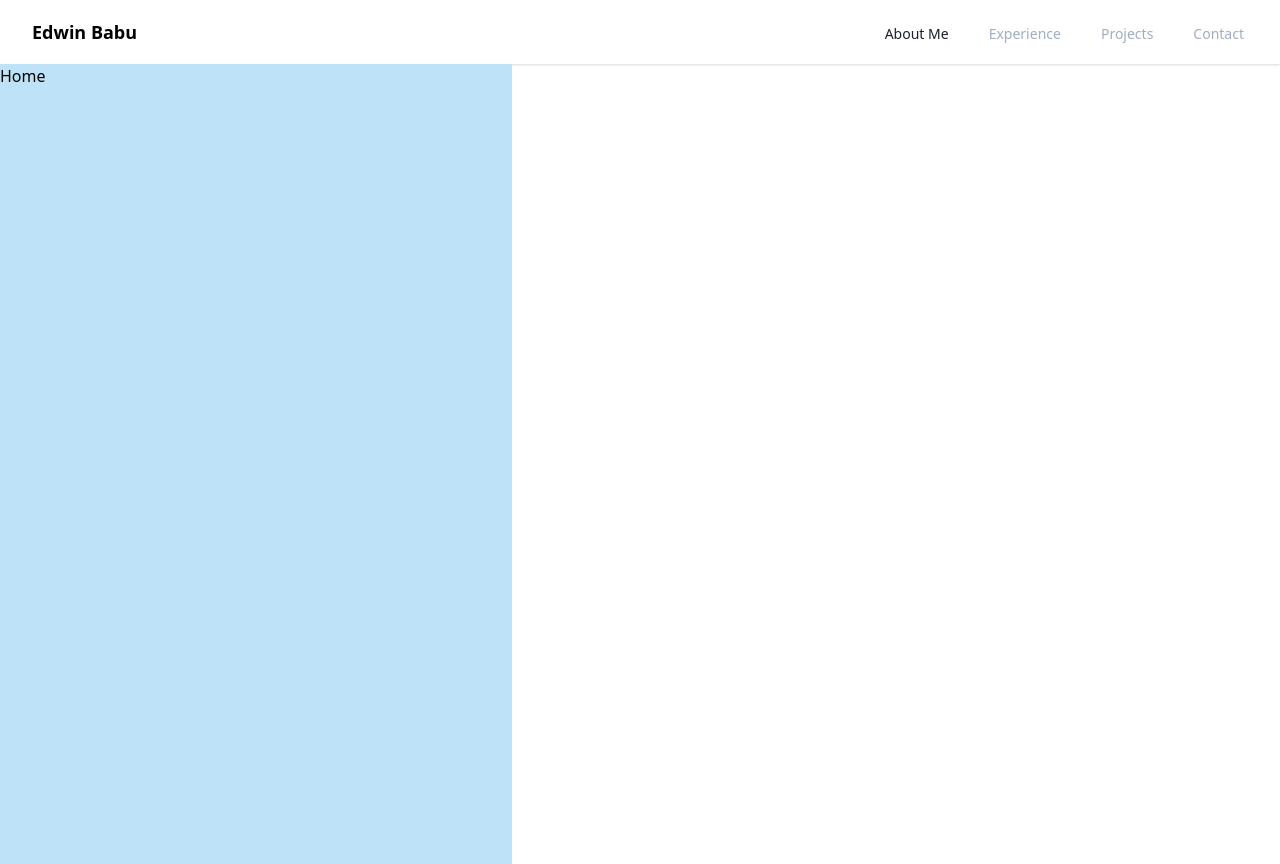
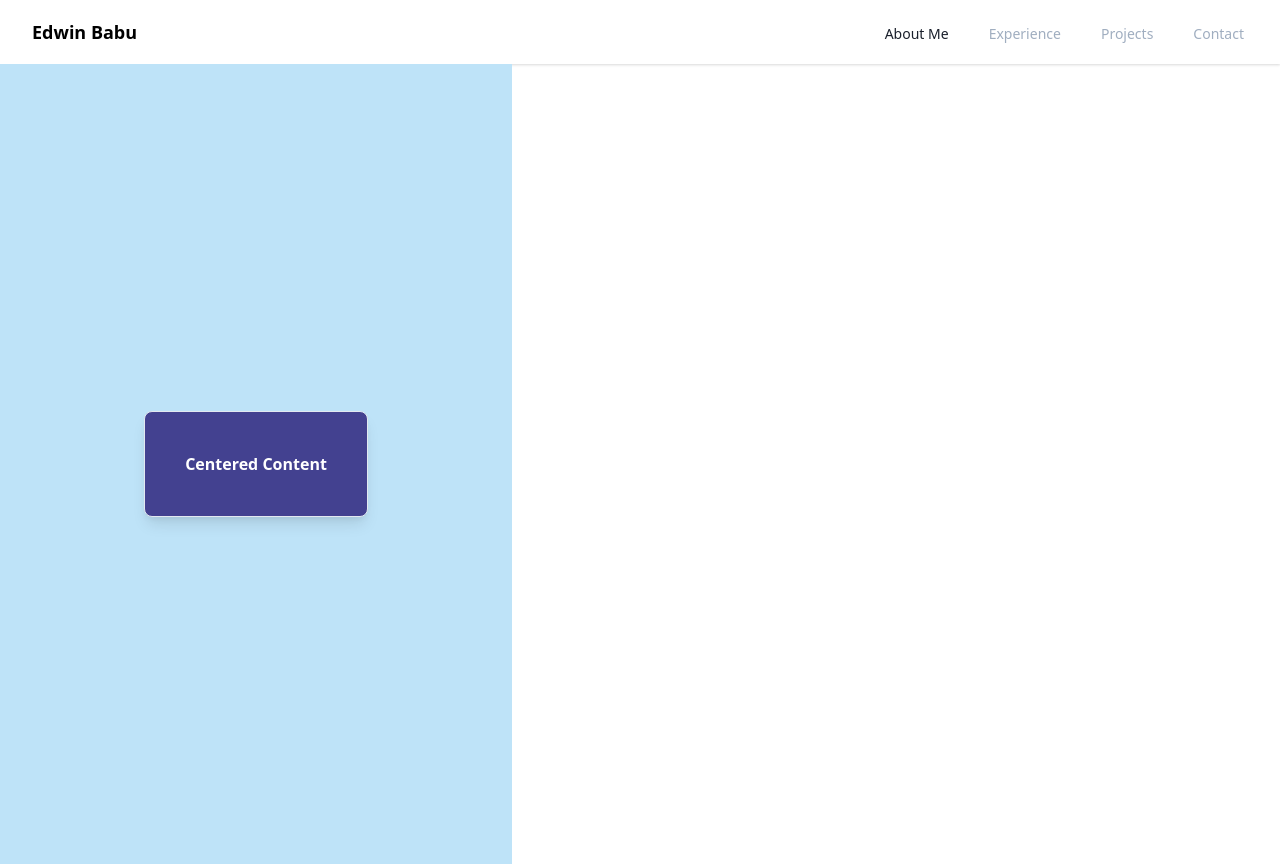
Before and after one commit to edwinbbu/edwinbbu.github.io, a React (Create React App) app: page / in a window 1280 px wide. Built offline with nearby package versions, Linux system fonts and the light colour scheme.

Commit message:
center content container created

```diff
--- a/package.json
+++ b/package.json
@@ -6,6 +6,7 @@
     "@testing-library/jest-dom": "^4.2.4",
     "@testing-library/react": "^9.3.2",
     "@testing-library/user-event": "^7.1.2",
+    "node-sass": "^4.14.1",
     "postcss-import": "^12.0.1",
     "react": "^16.13.1",
     "react-dom": "^16.13.1",
--- a/src/components/Home.js
+++ b/src/components/Home.js
@@ -1,5 +1,15 @@
 import React from "react";
 
 export default function Home() {
-  return <div class="h-screen w-2/5 bg-blue-200">Home</div>;
+  return (
+    <>
+      <div className="h-screen w-2/5 bg-blue-200">
+        <div class="flex items-center justify-center h-screen">
+          <div class="bg-indigo-800 text-white font-bold rounded-lg border shadow-lg p-10">
+            Centered Content
+          </div>
+        </div>
+      </div>
+    </>
+  );
 }
--- a/src/components/NavBar.js
+++ b/src/components/NavBar.js
@@ -5,7 +5,7 @@ export default function Navbar() {
     <nav className="bg-white shadow">
       <div className="max-w-7xl mx-auto px-4 sm:px-6 lg:px-8">
         <div className="flex justify-between h-16">
-          <div className="flex flex-row justify-between contents">
+          <div className="contents fixed">
             <div className="flex items-center">
               <p className="text-lg font-bold">Edwin Babu</p>
             </div>
--- a/src/index.js
+++ b/src/index.js
@@ -1,6 +1,7 @@
 import React from "react";
 import ReactDOM from "react-dom";
-import "./assets/styles/main.css";
+import "./assets/styles/main.css"; //Tailwind
+import "./assets/styles/index.scss";
 import App from "./App";
 import * as serviceWorker from "./serviceWorker";
 
```
Also changed, not shown: src/assets/styles/index.scss (added), 1 other file (tests, documents, lock files or other folders).
